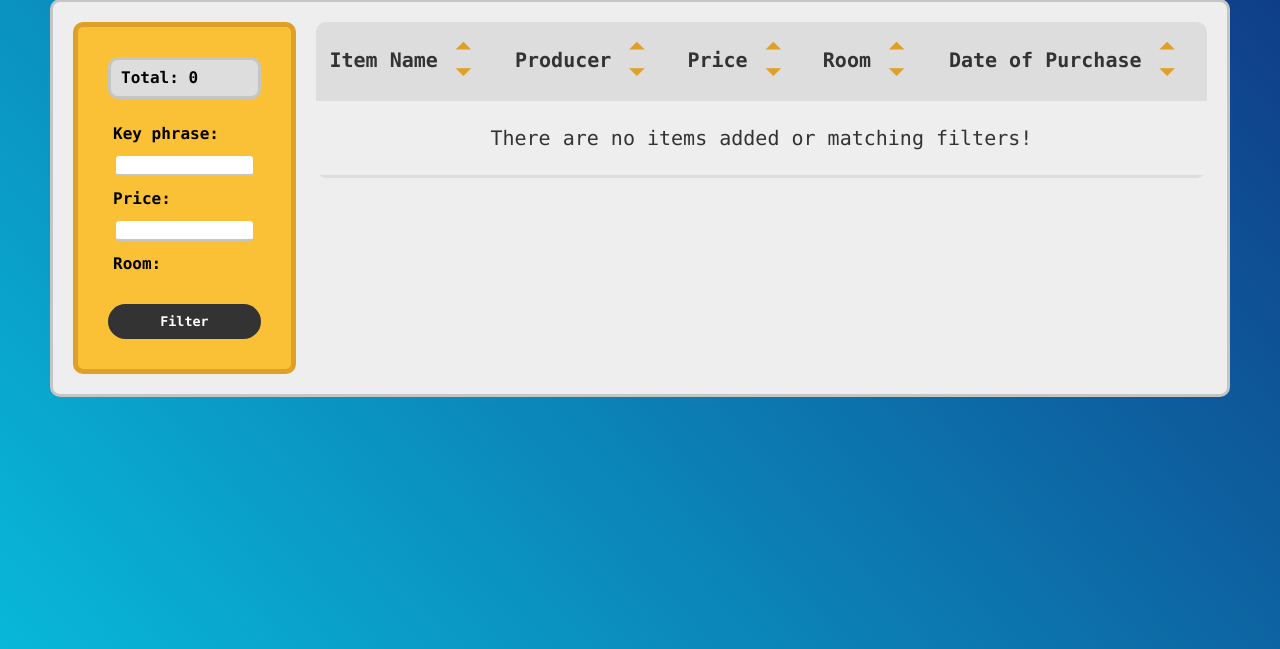
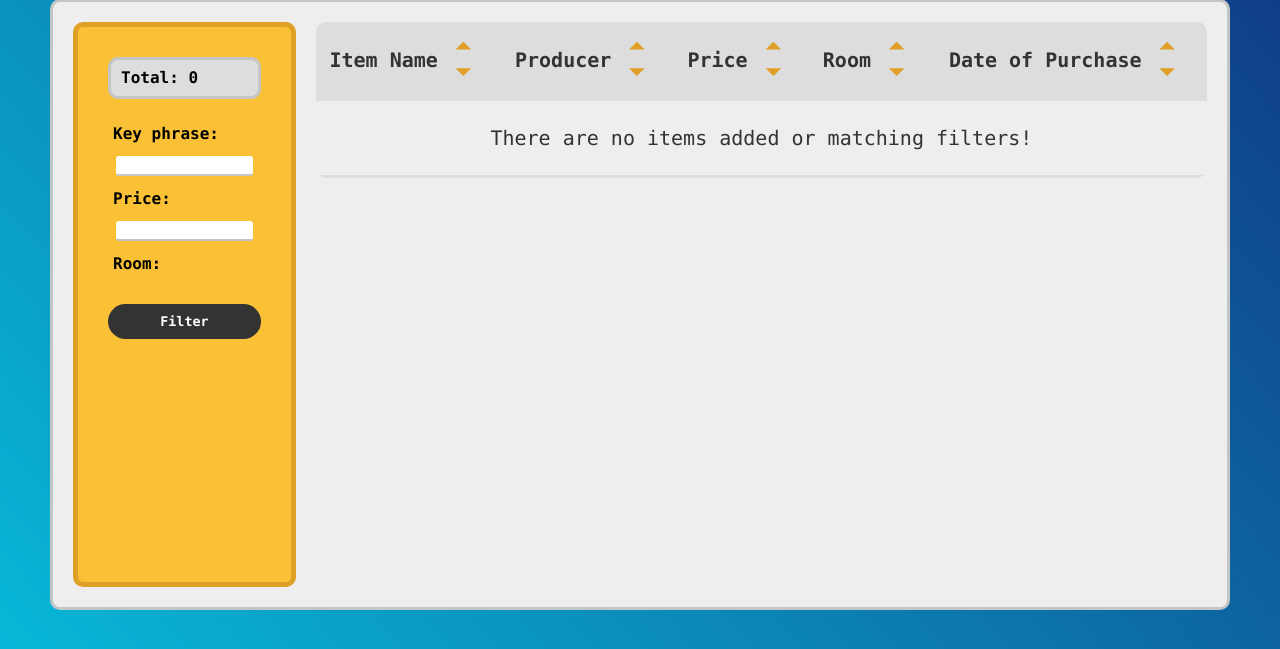
Before and after one commit to MichalDoman/SpendingCalculator, a Django app: page / in a window 1280 px wide. Shown: the part 151-800 px from the top of the page. Run offline with Django 4.2, Linux system fonts and the light colour scheme; data that the repository does not hold is empty.

Commit message:
version 1.4 - from box height fix

```diff
--- a/Renovation/main_app/static/base.css
+++ b/Renovation/main_app/static/base.css
@@ -97,6 +97,7 @@ input::-webkit-inner-spin-button {
     border: 5px solid var(--color_2);
     border-radius: 10px;
     padding: 30px;
+    height: 565px;
 }
 
 .total {
```
